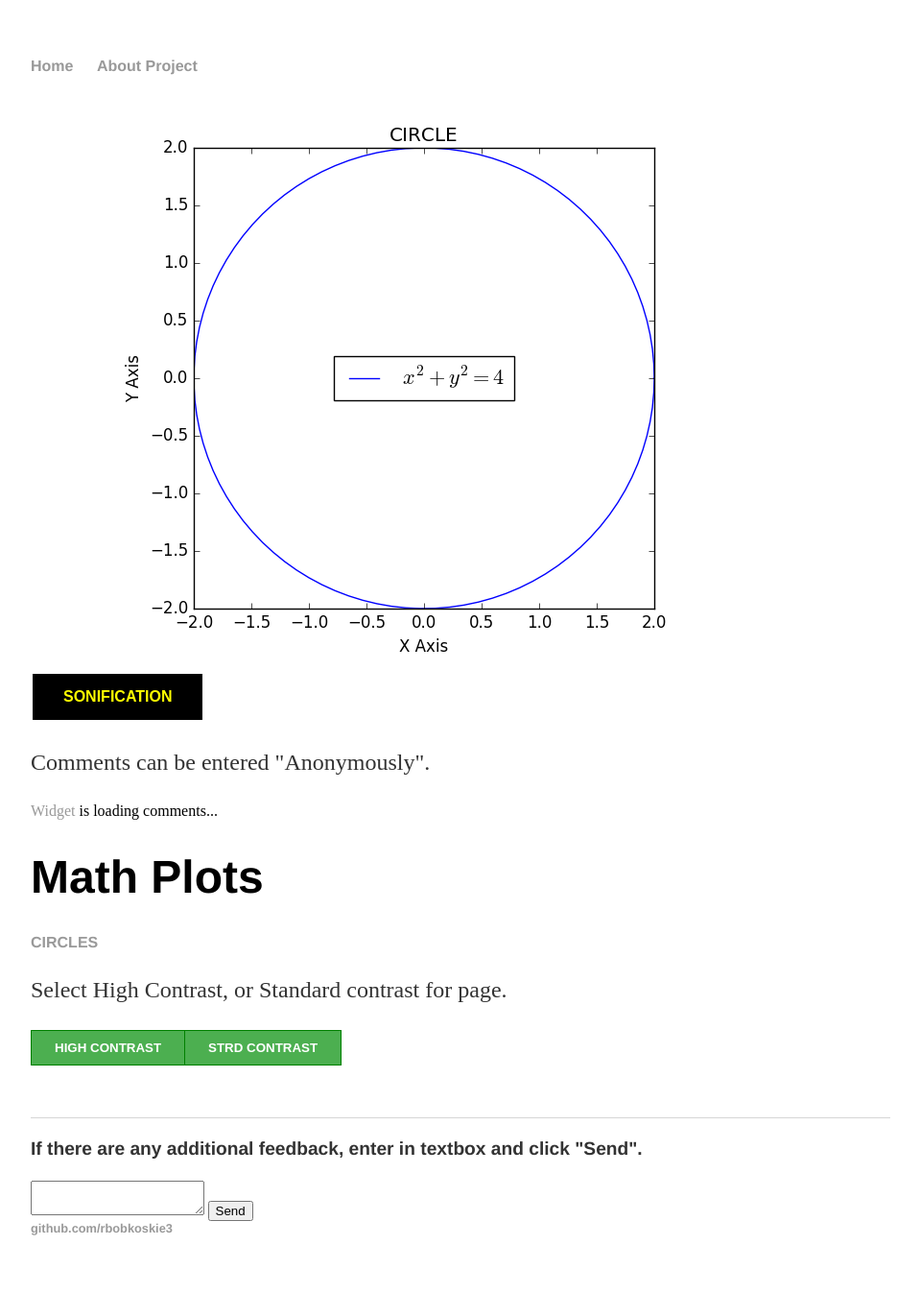
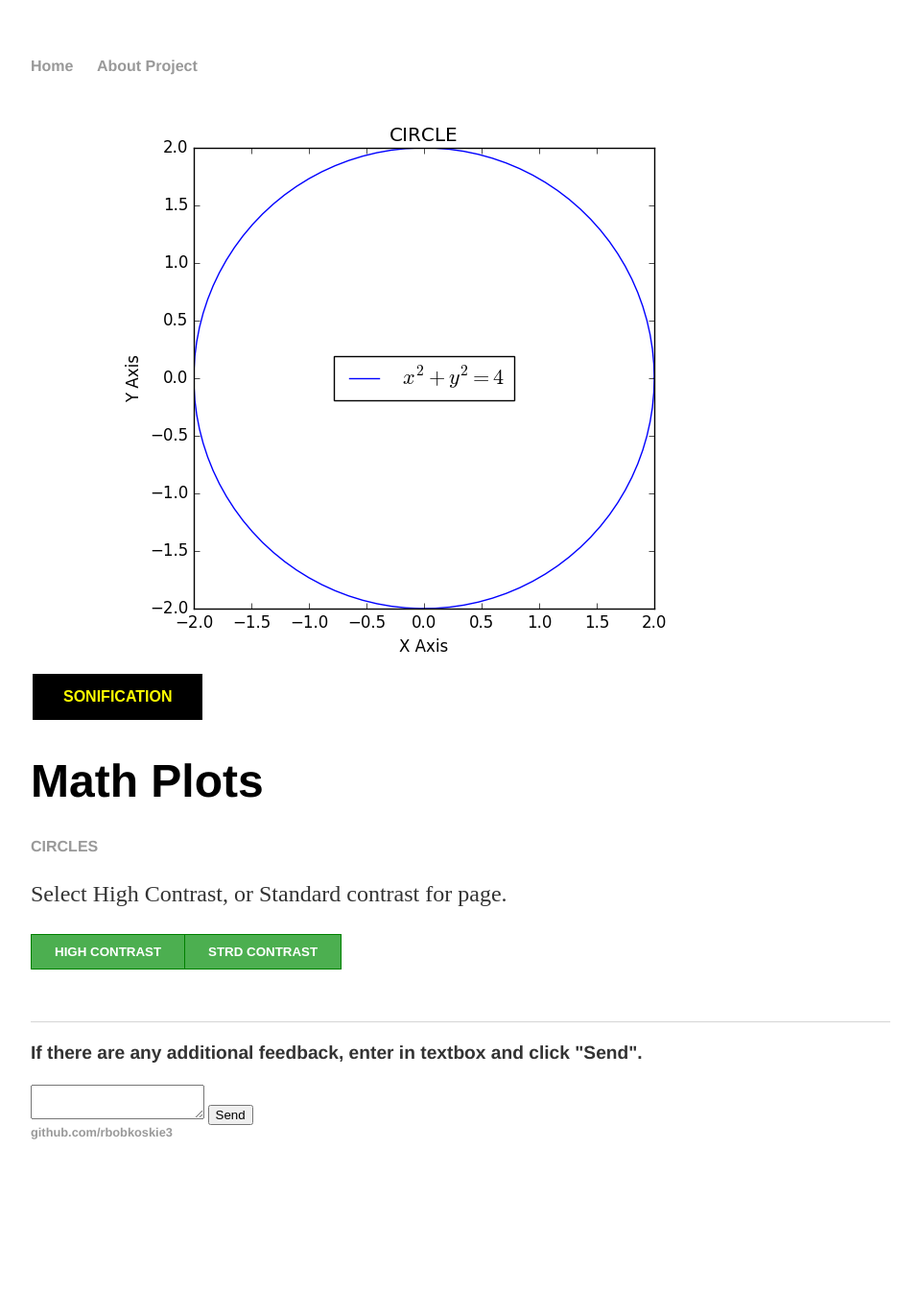
Before and after one commit to rbobkoskie3/rbobkoskie3.github.io, a Jekyll site: the page built from circle/index.html, in a window 1280 px wide. Shown: the whole page at 96% size, without its empty margins (160-1119 px from the left). Built offline with Jekyll 4.4.1, drawn with Linux system fonts in a browser that asks for light colours; a style sheet for code colours, icons or effects is not loaded; after the commit the page ends 1247 px from its top, so only the background shows below that.

Commit message:
Update index.html

```diff
--- a/circle/index.html
+++ b/circle/index.html
@@ -31,12 +31,4 @@
                 audio.play();
                 }
         </script>
-
-        <p>Comments can be entered "Anonymously".</p>
-        <!-- begin wwww.htmlcommentbox.com -->
-          <div id="HCB_comment_box"><a href="http://www.htmlcommentbox.com">Widget</a> is loading comments...</div>
-          <link rel="stylesheet" type="text/css" href="//www.htmlcommentbox.com/static/skins/bootstrap/twitter-bootstrap.css?v=0" />
-          <script type="text/javascript" id="hcb"> /*<!--*/ if(!window.hcb_user){hcb_user={};} (function(){var s=document.createElement("script"), l=hcb_user.PAGE || (""+window.location).replace(/'/g,"%27"), h="//www.htmlcommentbox.com";s.setAttribute("type","text/javascript");s.setAttribute("src", h+"/jread?page="+encodeURIComponent(l).replace("+","%2B")+"&mod=%241%24wq1rdBcg%24ndx59On.x2Zb5qyz%2FqFCZ1"+"&opts=16862&num=10&ts=1508847673018");if (typeof s!="undefined") document.getElementsByTagName("head")[0].appendChild(s);})(); /*-->*/ </script>
-        <!-- end www.htmlcommentbox.com -->
-
 </div>
```
